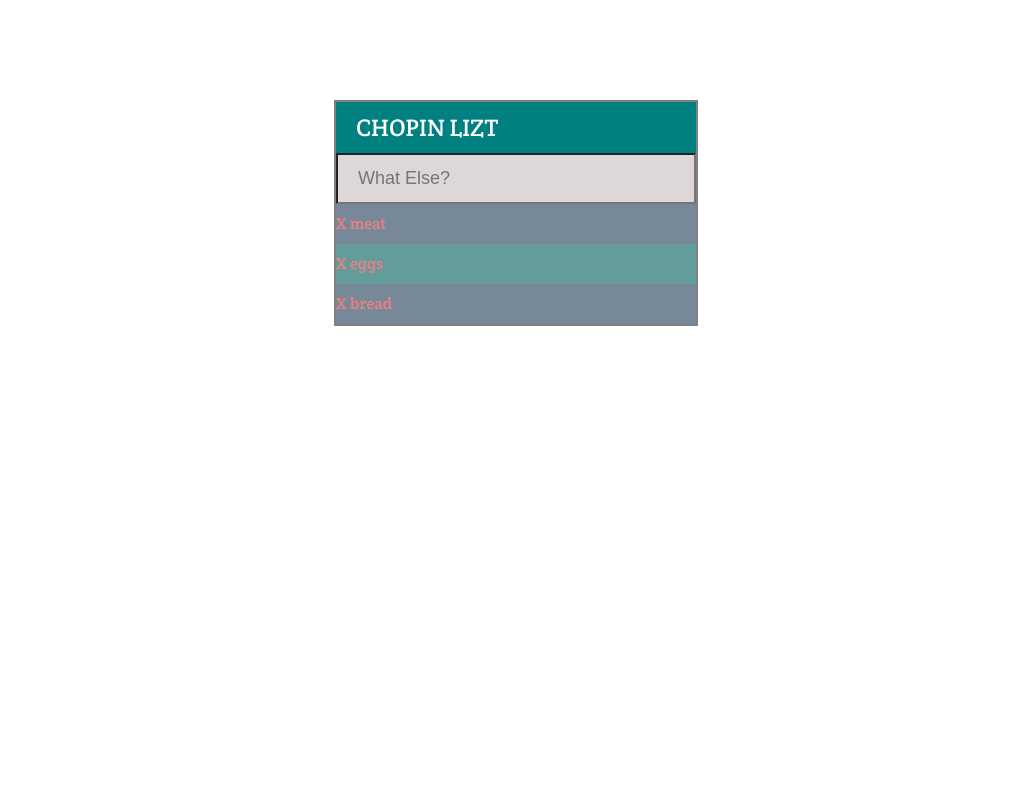
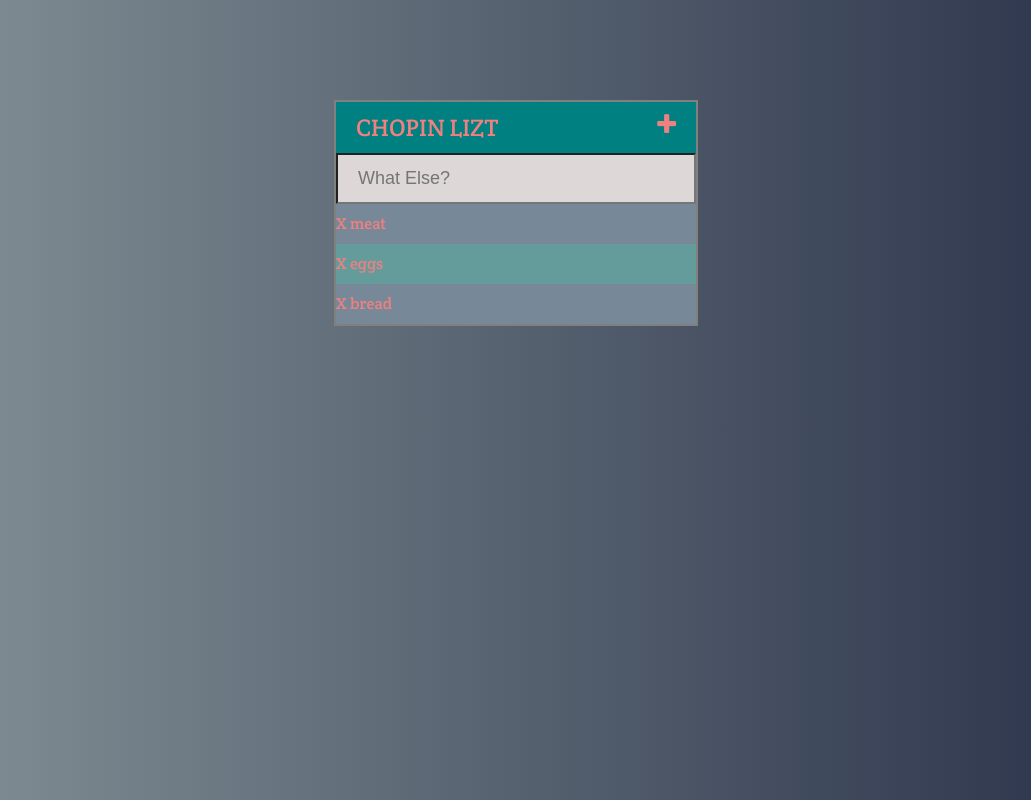
Before and after one commit to KhanDoors/chopinLizt, a plain HTML site: page index.html in a window 1280 px wide. Shown: the whole page, without its empty margins (124-1155 px from the left). Drawn offline with nearby package versions, Linux system fonts and the light colour scheme.

Commit message:
apr201044

```diff
--- a/assets/css/style.css
+++ b/assets/css/style.css
@@ -1,6 +1,6 @@
 h1 {
     background: teal;
-    color: white;
+    color: lightcoral;
     margin: 0;
     padding: 10px 20px;
     text-transform: uppercase;
@@ -18,15 +18,27 @@ body {
     font-family: 'Crete Round', serif;
 }
 
+.fa-plus {
+    float: right;
+    color: lightcoral;
+}
+
 input:focus {
     background: rgb(230, 220, 220);
     border: turquoise;
     outline: tan;
 }
 
+body {
+    background: #283048;  /* fallback for old browsers */
+    background: -webkit-linear-gradient(to right, #859398, #283048);  /* Chrome 10-25, Safari 5.1-6 */
+    background: linear-gradient(to right, #859398, #283048); /* W3C, IE 10+/ Edge, Firefox 16+, Chrome 26+, Opera 12+, Safari 7+ */
+
+}
+
 input {
     font-size: 18px;
-    color: rgb(150, 177, 150);
+    color: lightcoral;
     background: rgb(221, 215, 215);
     width: 100%;
     padding: 13px 13px 13px 20px;
@@ -54,6 +66,6 @@ li:nth-child(2n) {
 }
 
 .completed {
-    color: grey;
+    color: rgb(199, 174, 174);
     text-decoration: line-through;
 }
--- a/index.html
+++ b/index.html
@@ -5,6 +5,7 @@
     <meta name="viewport" content="width=device-width, initial-scale=1.0">
     <meta http-equiv="X-UA-Compatible" content="ie=edge">
     <link type= "text/css" rel="stylesheet" href="assets\css\style.css">
+   <link rel="stylesheet" href="https://stackpath.bootstrapcdn.com/font-awesome/4.7.0/css/font-awesome.min.css">
     <link href="https://fonts.googleapis.com/css?family=Crete+Round" rel="stylesheet">
     <script
   src="http://code.jquery.com/jquery-3.3.1.min.js"
@@ -14,7 +15,7 @@
 </head>
 <body>
     <div id="container">
-        <h1>Chopin Lizt</h1>
+        <h1>Chopin Lizt<i class="fa fa-plus"></i></h1>
         <input type="text" placeholder="What Else?">
 
         <ul>
```
